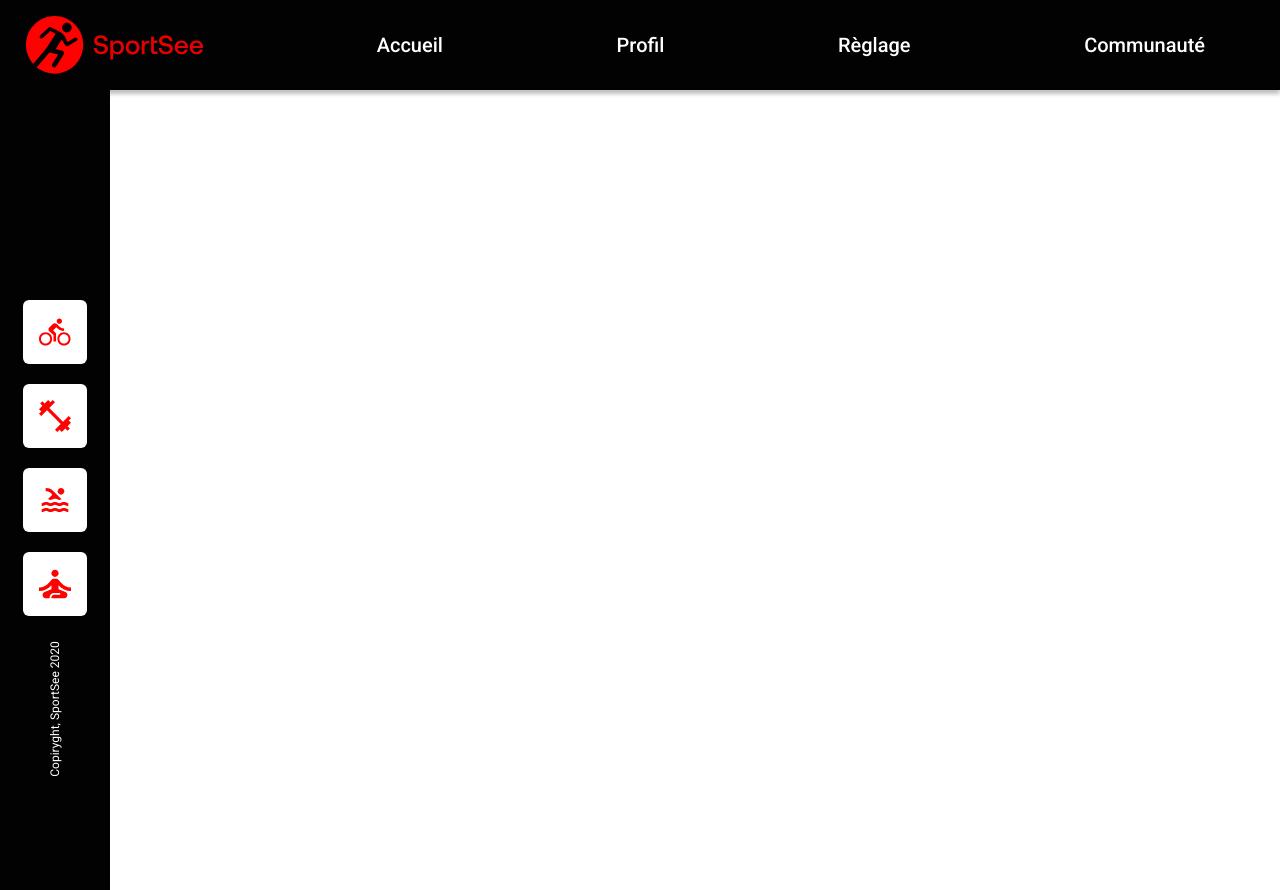
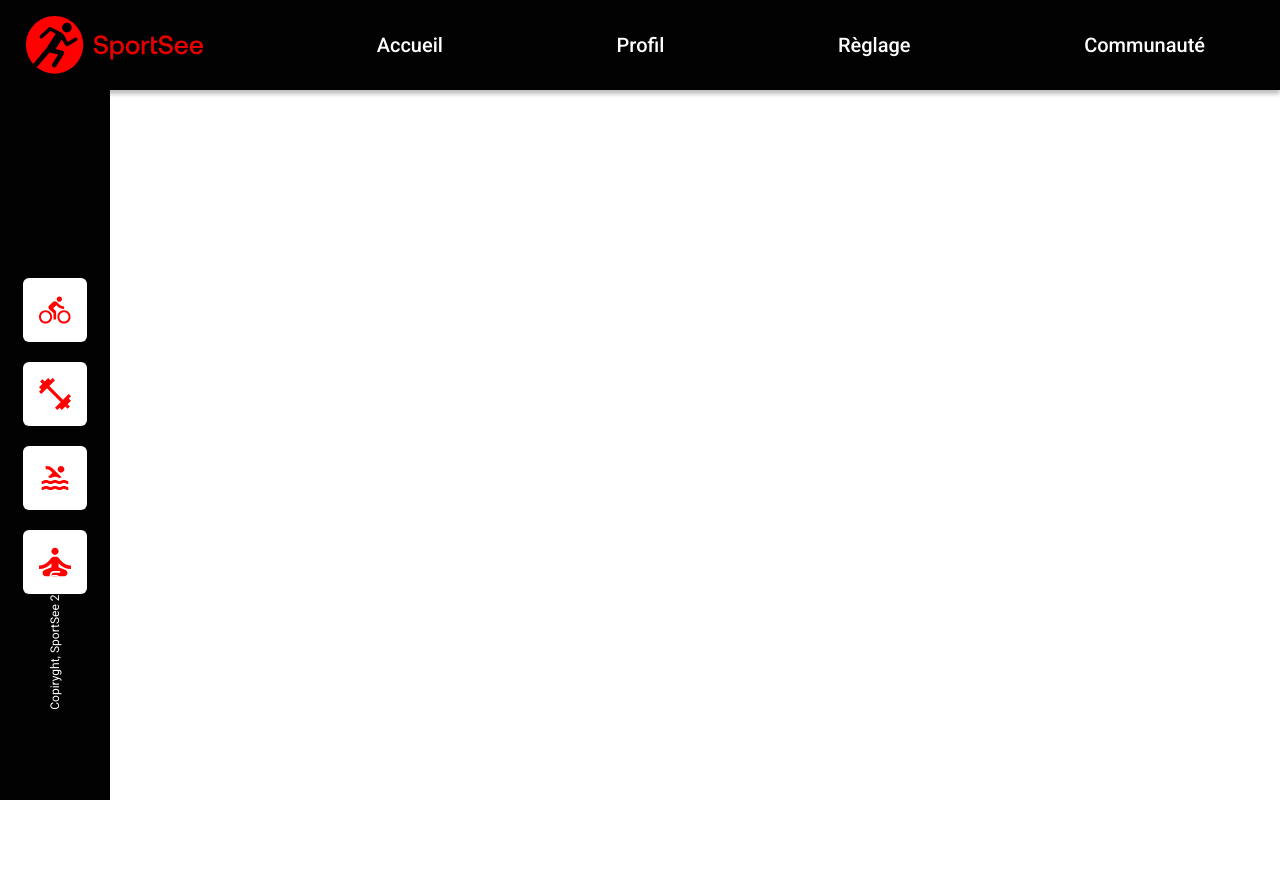
Before and after one commit to FabienStervinou/fabienstervinou_12_07062022, a React (Create React App) app: page / in a window 1280 px wide. After the commit the page ends 800 px from the top, so only its background shows below. Built offline with nearby package versions, Linux system fonts and the light colour scheme; no server answers.

Commit message:
<AsideMenu> style height fix

```diff
--- a/src/layout/AsideMenu/index.scss
+++ b/src/layout/AsideMenu/index.scss
@@ -3,7 +3,7 @@
 .aside {
   position: relative;
   float: left;
-  height: calc(100vh);
+  height: calc(100vh - 90px);
   width: 110px;
   background-color: $black;
 
```
